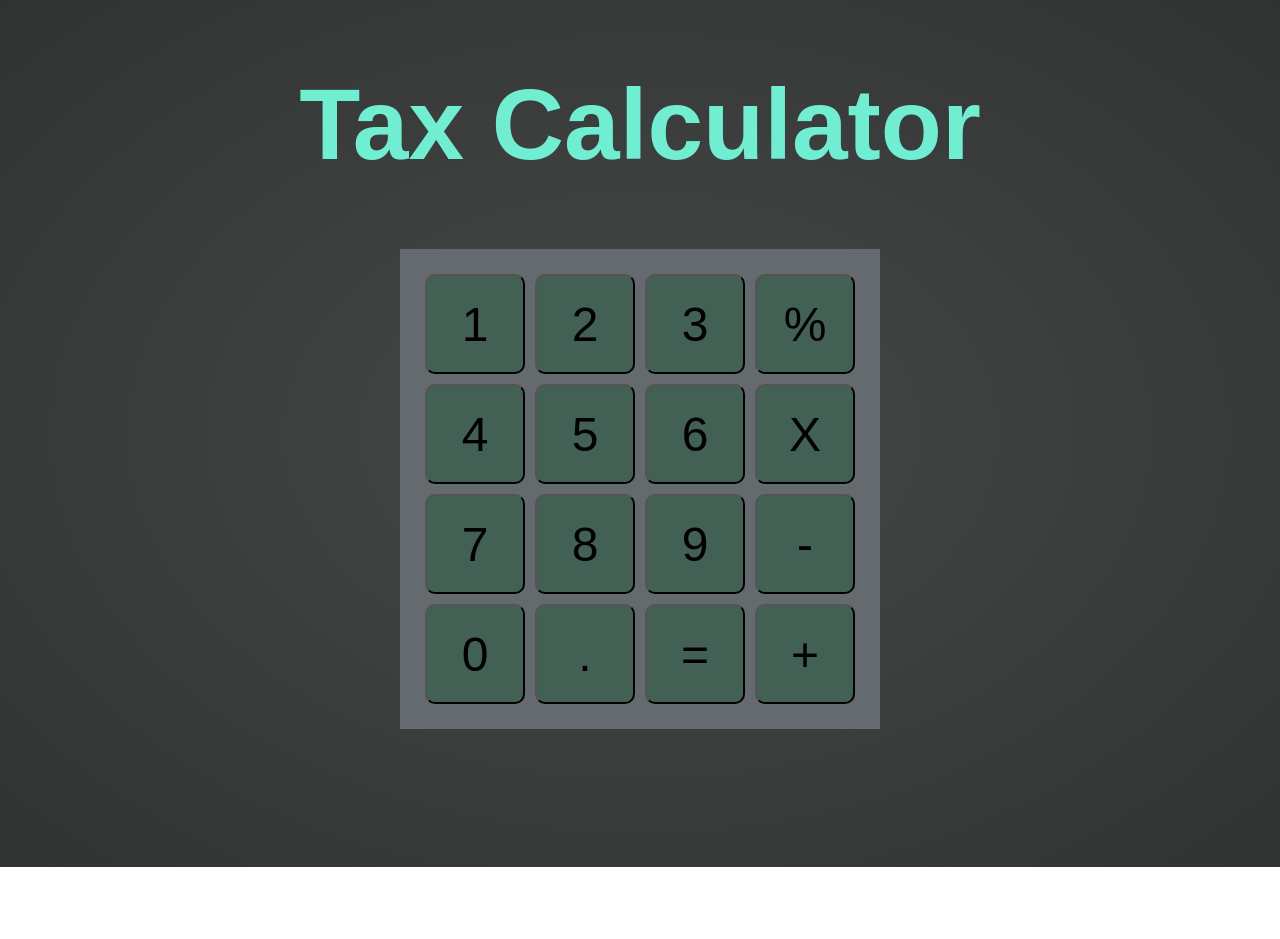
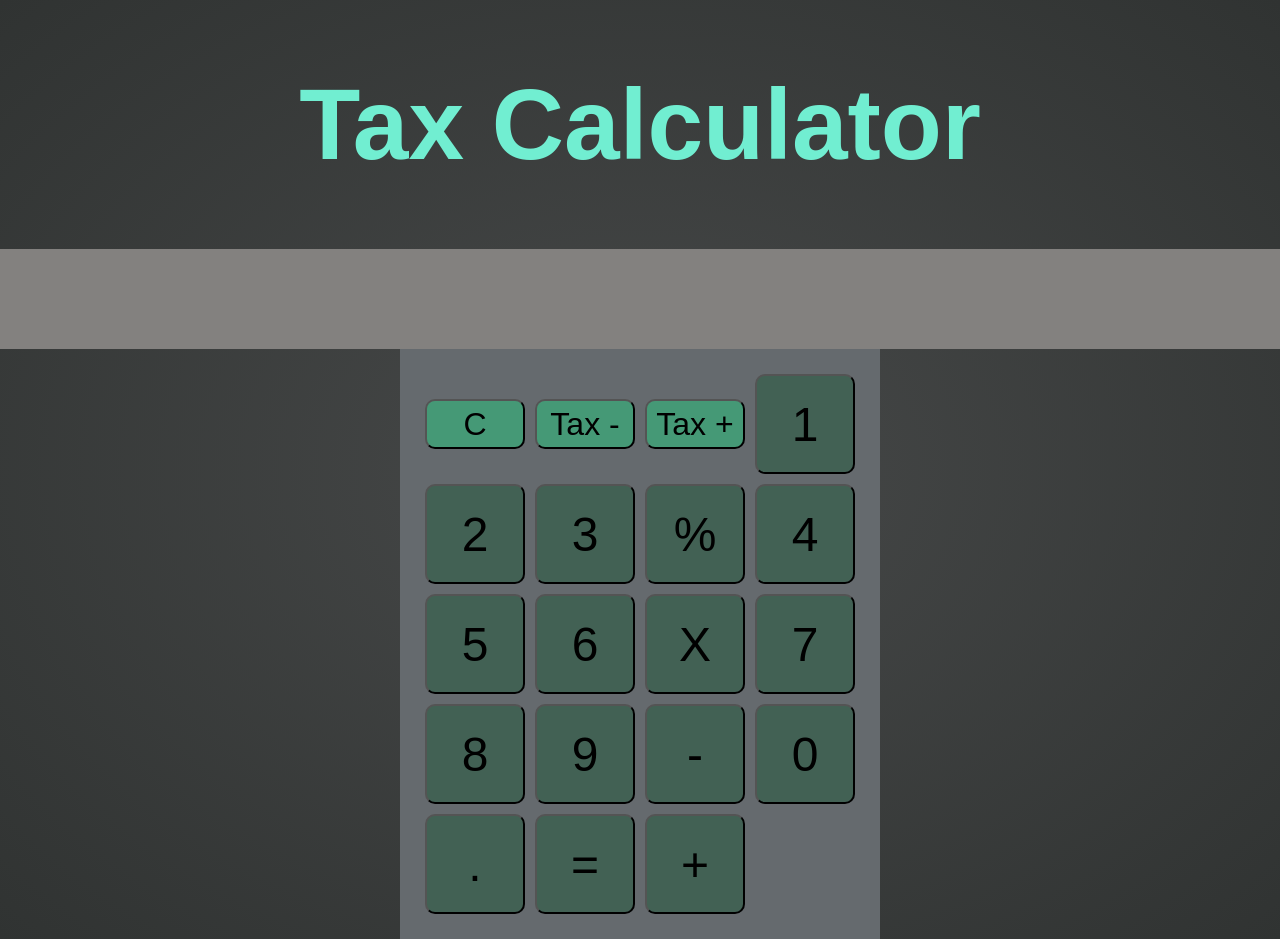
Before and after one commit to JWillett05/react-tax-calculator, a React (Create React App) app: page / in a window 1280 px wide. Before the commit the page ends 867 px from the top, so only its background shows below. Built offline with nearby package versions, Linux system fonts and the light colour scheme.

Commit message:
Extra buttons, some logic

```diff
--- a/src/App.jsx
+++ b/src/App.jsx
@@ -10,11 +10,23 @@ function App() {
         res: "" // calculated value
     });
 
+    const btnValues = [
+        ["C", "%", "/"],
+        [7, 8, 9, "X"],
+        [4, 5, 6, "-"],
+        [1, 2, 3, "+"],
+        [0, ".", "="],
+      ];
+
+    function handleClick(){
+
+    }
+
     return (
         <div>
             <Header />
-            <CalcButtons />
             <Result value={calc.num ? calc.num : calc.res} />
+            <CalcButtons onClick={handleClick}/>
         </div>
     );
 }
--- a/src/CalcButtons.jsx
+++ b/src/CalcButtons.jsx
@@ -1,30 +1,32 @@
-export default function CalcButtons({children, onSelect}){
-    function handleClick(){
-        console.log("hello")
+export default function CalcButtons({ onClick }) {
+    function handleClick(value) {
+        onClick(value);
     }
-    return(
+
+    return (
         <div id="calc">
             <div id="buttons">
-                <button onClick={handleClick} id="button-char">1</button>
-                <button onClick={handleClick} id="button-char">2</button>
-                <button onClick={handleClick} id="button-char">3</button>
-                <button onClick={handleClick} id="button-char">%</button>
-                <button onClick={handleClick} id="button-char">4</button>
-                <button onClick={handleClick} id="button-char">5</button>
-                <button onClick={handleClick} id="button-char">6</button>
-                <button onClick={handleClick} id="button-char">X</button>
-                <button onClick={handleClick} id="button-char">7</button>
-                <button onClick={handleClick} id="button-char">8</button>
-                <button onClick={handleClick} id="button-char">9</button>
-                <button onClick={handleClick} id="button-char">-</button>
-                <button onClick={handleClick} id="button-char">0</button>
-                <button onClick={handleClick} id="button-char">.</button>
-                <button onClick={handleClick} id="button-char">=</button>
-                <button onClick={handleClick} id="button-char">+</button>
+            <button onClick={() => handleClick('C')} id="tax">C</button>
+            <button onClick={() => handleClick('Tax -')} id="tax">Tax -</button>
+            <button onClick={() => handleClick('Tax +')} id="tax">Tax +</button>
+
+                <button onClick={() => handleClick('1')} id="button-char">1</button>
+                <button onClick={() => handleClick('2')} id="button-char">2</button>
+                <button onClick={() => handleClick('3')} id="button-char">3</button>
+                <button onClick={() => handleClick('%')} id="button-char">%</button>
+                <button onClick={() => handleClick('4')} id="button-char">4</button>
+                <button onClick={() => handleClick('5')} id="button-char">5</button>
+                <button onClick={() => handleClick('6')} id="button-char">6</button>
+                <button onClick={() => handleClick('X')} id="button-char">X</button>
+                <button onClick={() => handleClick('7')} id="button-char">7</button>
+                <button onClick={() => handleClick('8')} id="button-char">8</button>
+                <button onClick={() => handleClick('9')} id="button-char">9</button>
+                <button onClick={() => handleClick('-')} id="button-char">-</button>
+                <button onClick={() => handleClick('0')} id="button-char">0</button>
+                <button onClick={() => handleClick('.')} id="button-char">.</button>
+                <button onClick={() => handleClick('=')} id="button-char">=</button>
+                <button onClick={() => handleClick('+')} id="button-char">+</button>
             </div>
         </div>
-
-
-
-    )
+    );
 }
--- a/src/Result.jsx
+++ b/src/Result.jsx
@@ -1,11 +1,7 @@
-export default function Result(){
-
-    const Result = ({ value }) => {
+export default function Result({ value }) {
     return (
       <div id="result-number">
         {value}
       </div>
     );
-          };
-
   }
--- a/src/index.css
+++ b/src/index.css
@@ -52,3 +52,17 @@ body {
   padding: 25px;
   gap: 10px;
 }
+
+#tax{
+  display: grid;
+  grid-template-columns: (3, 1fr);
+  background-color: #459976;
+  width: 100px;
+  height: 50px;
+  margin: auto;
+  text-align: center;
+  align-content: center;
+  border-radius: 10px;
+  font-size: 2rem;
+
+}
```
Also changed, not shown: src/index.js (+3 -5 lines). Lines whose indentation alone changed are shown as unchanged.
